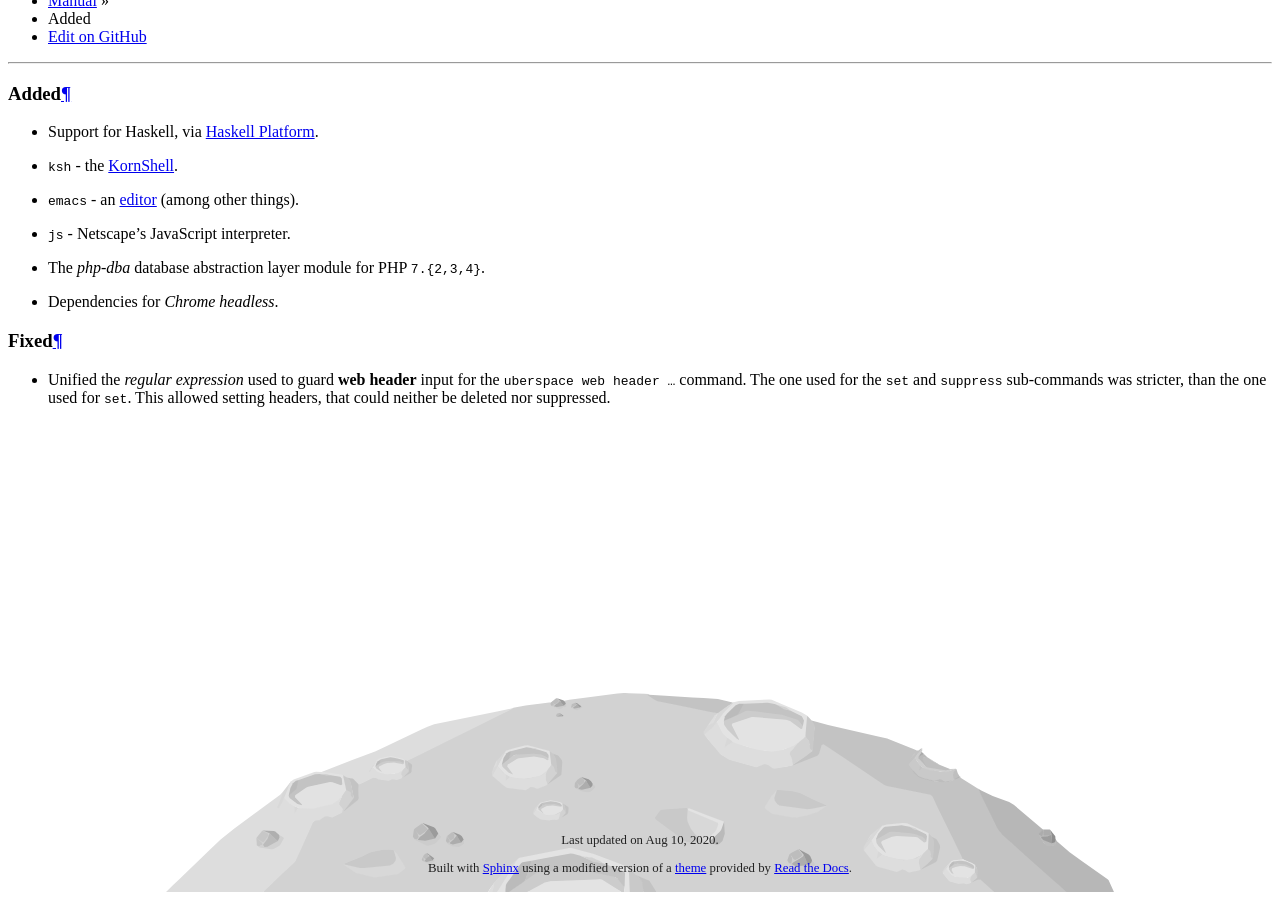
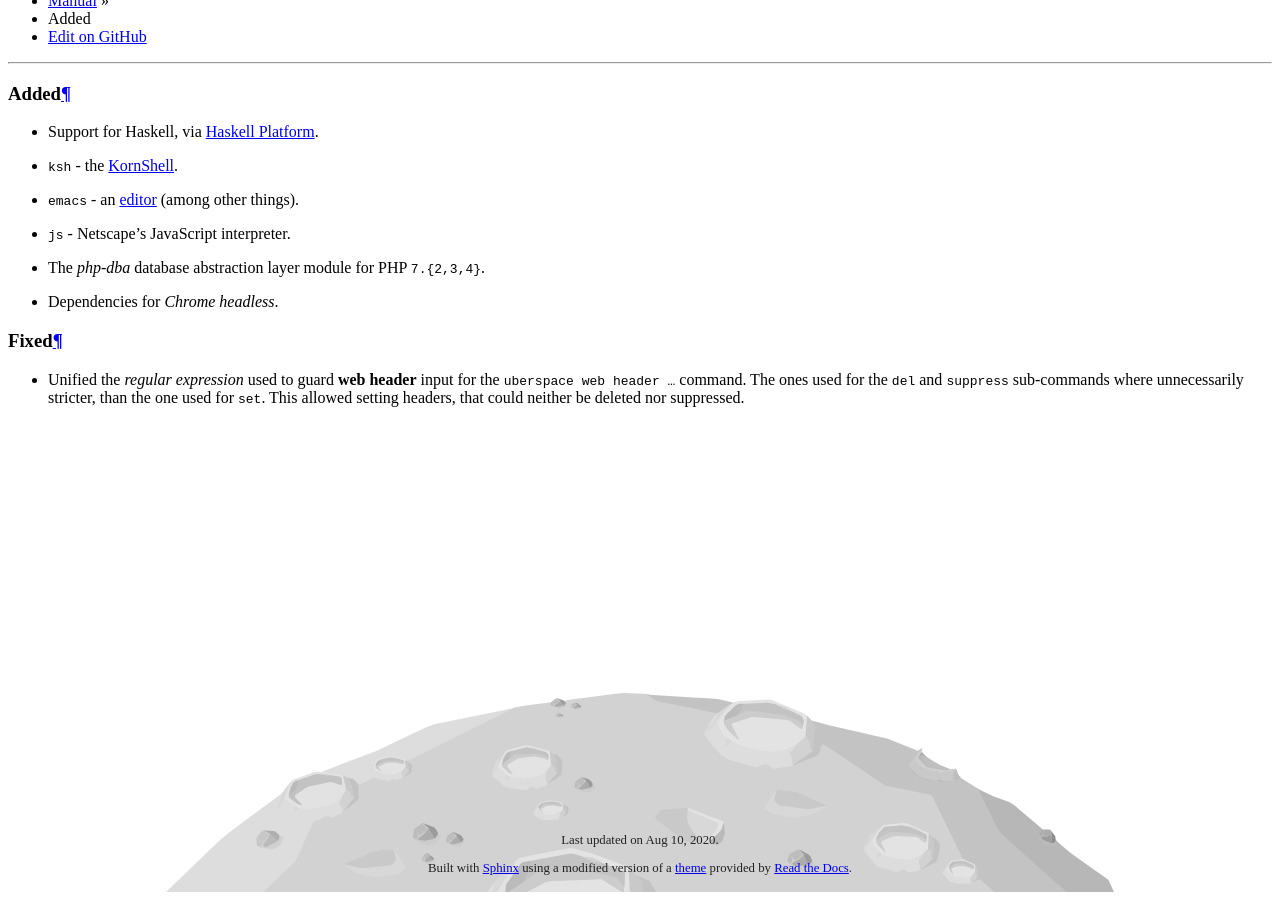
Before and after one commit to Uberspace/manual, a Sphinx documentation site: the page built from source/changelog/2020-07-28_7.7.2.rst, in a window 1280 px wide and 900 px high, scrolled down 1583 px. Built offline with Sphinx 7.4.7 and the Read the Docs theme 2.0.0, drawn with Linux system fonts in a browser that asks for light colours; pages that are not in the unit, such as notebooks, are missing from menus.

Commit message:
:pencil2: `del` and `suppress` where stricter #0

```diff
--- a/source/changelog/2020-07-28_7.7.2.rst
+++ b/source/changelog/2020-07-28_7.7.2.rst
@@ -10,6 +10,7 @@ Added
 Fixed
 -----
 * Unified the *regular expression* used to guard **web header** input for the
-  ``uberspace web header …`` command. The one used for the ``set`` and
-  ``suppress`` sub-commands was stricter, than the one used for ``set``. This
-  allowed setting headers, that could neither be deleted nor suppressed.
+  ``uberspace web header …`` command. The ones used for the ``del`` and
+  ``suppress`` sub-commands where unnecessarily stricter, than the one used for
+  ``set``. This allowed setting headers, that could neither be deleted nor
+  suppressed.
```
